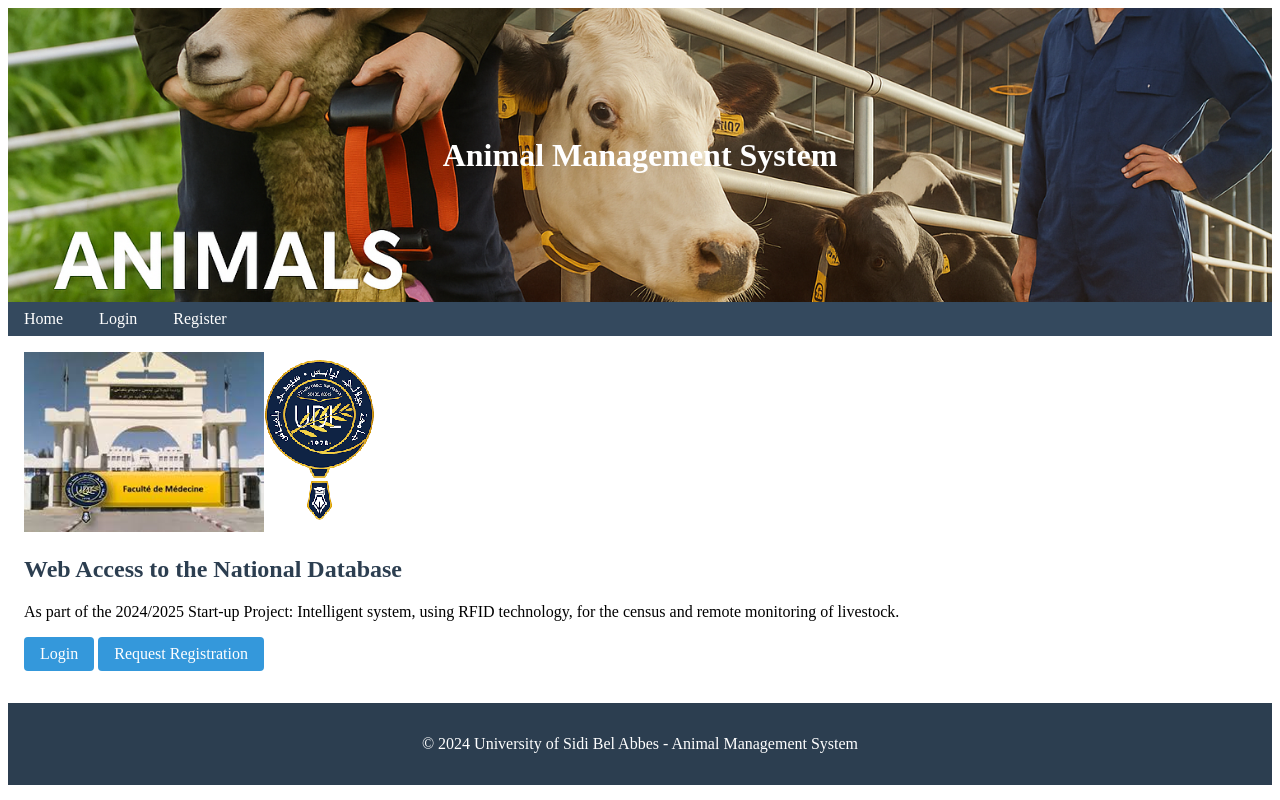
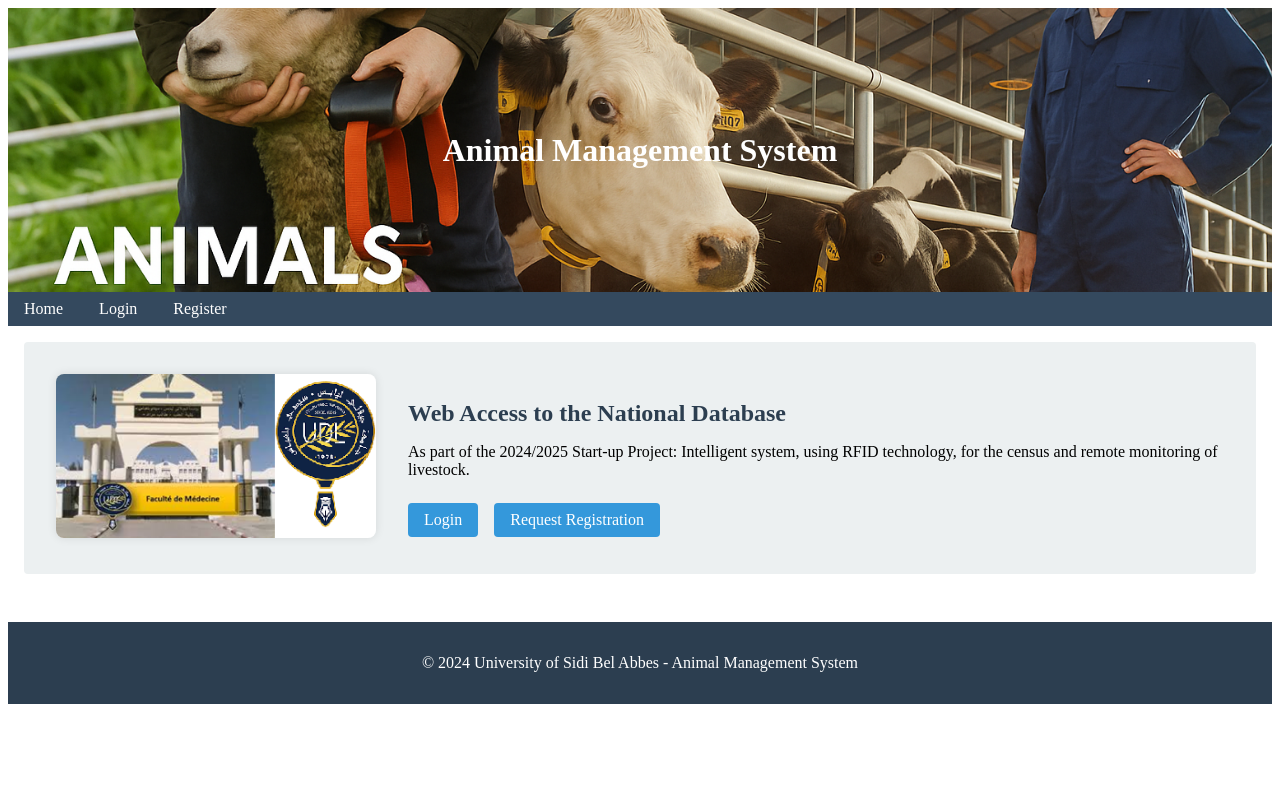
Before and after one commit to HADJIAHMED2219/animal_management, a Flask app: page / in a window 1280 px wide. Run offline with Flask 3, Linux system fonts and the light colour scheme; parts of the project's set-up code (start-up, migrations or seed data) failed here and were passed over.

Commit message:
style.css

```diff
--- a/static/css/style.css
+++ b/static/css/style.css
@@ -21,23 +21,23 @@
 
 /* Logo fixé à gauche de la page, hors header */
 .university-logo-fixed {
-    position: fixed; /* Correction ici */
-    top: 100px; /* Ajuster la distance du haut */
-    left: 20px; /* Distance du côté gauche */
-    width: 120px; /* Taille du logo */
-    z-index: 999; /* Toujours visible */
+    position: fixed;
+    top: 100px;
+    left: 20px;
+    width: 120px;
+    z-index: 999;
 }
 
 .university-logo-fixed img {
     width: 100%;
     height: auto;
-    border-radius: 8px; /* Optionnel : coins arrondis */
+    border-radius: 8px;
 }
 
 /* Header avec image de fond uniquement */
 header {
     background-color: #2c3e50;
-    background-image: url('/static/images/ferme3.png'); /* Image de fond */
+    background-image: url('/static/images/ferme3.png');
     background-size: cover;
     background-position: center;
     background-repeat: no-repeat;
@@ -46,7 +46,7 @@ header {
     display: flex;
     justify-content: center;
     align-items: center;
-    height: 230px;
+    height: 220px;
     position: relative;
 }
 
@@ -54,7 +54,6 @@ h1, h2, h3 {
     color: #2c3e50;
 }
 
-/* Couleur des titres dans le header uniquement */
 header h1, header h2, header h3 {
     color: white;
 }
@@ -134,16 +133,43 @@ footer {
     border-radius: 4px;
 }
 
-.hero {
-    text-align: center;
-    padding: 2rem;
+/* NOUVELLE VERSION DE .hero : divisé en deux colonnes */
+.hero-split {
+    display: flex;
+    align-items: center;
+    justify-content: center;
     background-color: #ecf0f1;
     border-radius: 4px;
     margin-bottom: 1rem;
+    padding: 2rem;
+    gap: 2rem;
+}
+
+.hero-left img {
+    max-width: 320px;
+    width: 100%;
+    height: auto;
+    border-radius: 8px;
+    box-shadow: 0 0 10px rgba(0,0,0,0.1);
+}
+
+.hero-right {
+    flex: 1;
+}
+
+.hero-right h2 {
+    margin-bottom: 1rem;
+    color: #2c3e50;
+}
+
+.hero-right p {
+    margin-bottom: 1.5rem;
 }
 
 .actions {
-    margin-top: 1rem;
+    display: flex;
+    gap: 1rem;
+    justify-content: flex-start;
 }
 
 table {
```
